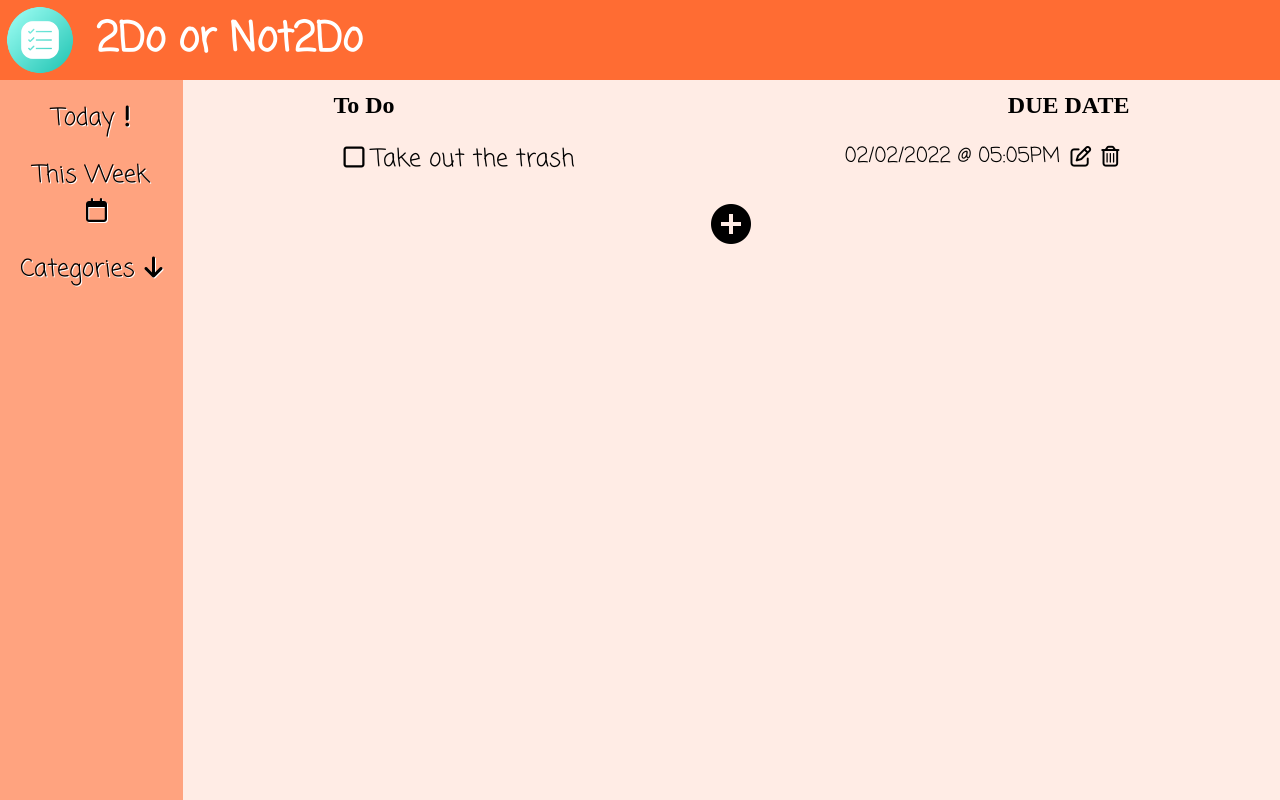
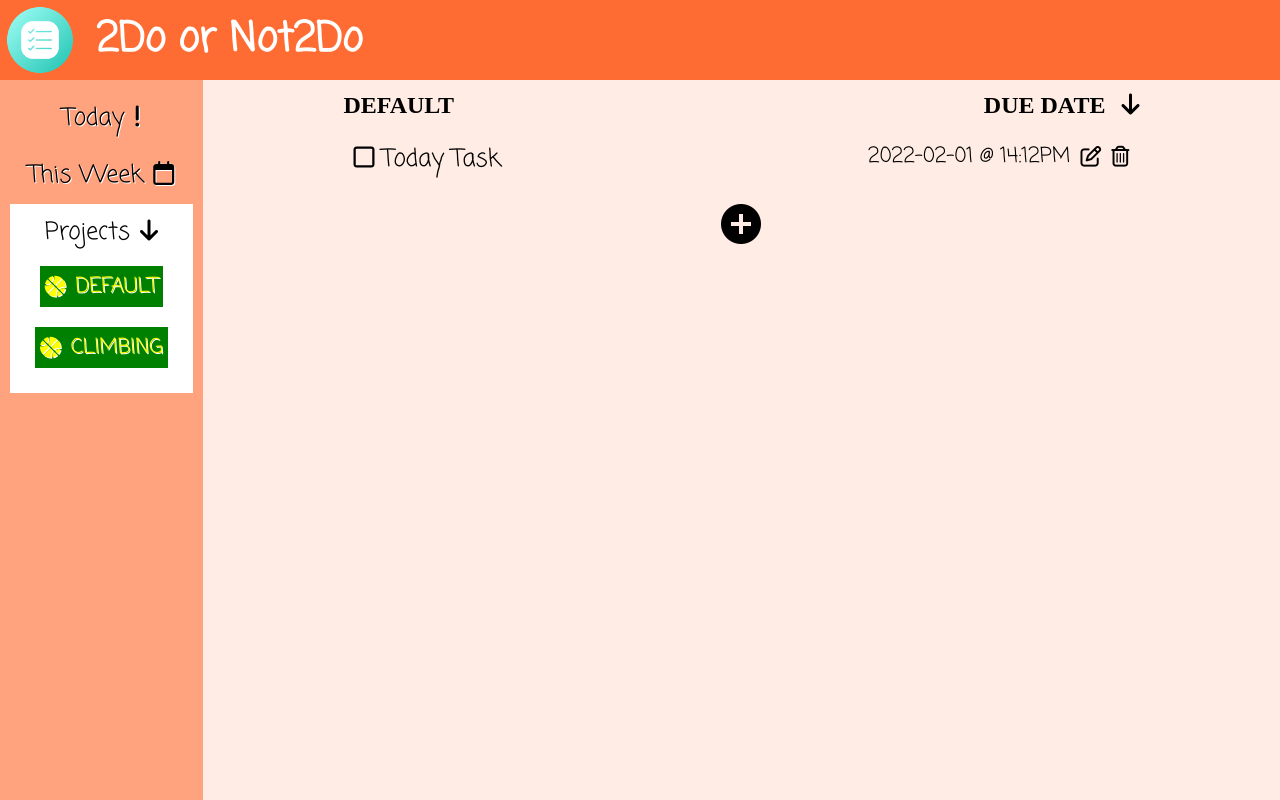
Before and after one commit to jjlagoutaris/Todo-List, a website built with webpack: page dist/index.html in a window 1280 px wide. Both pictures are taken after a click on the icon 127 px from the left and 116 px from the top of the page. Built offline with nearby package versions, Linux system fonts and the light colour scheme; a web font is replaced by a local one.

Commit message:
Add project generation functionality bind today and this week buttons to default projects for those

```diff
--- a/package.json
+++ b/package.json
@@ -18,8 +18,7 @@
   },
   "homepage": "https://github.com/jjlagoutaris/Todo-List#readme",
   "devDependencies": {
-    "@mdi/js": "^6.5.95",
-    "@mdi/react": "^1.5.0",
+    "@js-temporal/polyfill": "^0.4.0",
     "css-loader": "^6.7.1",
     "sass": "^1.49.9",
     "sass-loader": "^12.6.0",
--- a/src/index.js
+++ b/src/index.js
@@ -2,5 +2,7 @@ import './style.scss';
 import './js/addToDo';
 import './js/documentParts';
 import addEventListeners from './js/addListeners';
+// import './js/currentDate';
+import './js/projectPageGeneration';
 
 addEventListeners();
--- a/src/js/addListeners.js
+++ b/src/js/addListeners.js
@@ -1,5 +1,5 @@
 import _ from './documentParts';
-import { listOfProjects, currentProjectIndex } from './defaultProj';
+import defaults from './defaultProjects';
 import addToDoToTable from './addToDo';
 import createEditModal from './createEditModal';
 import dateFilter from './dateFilter';
@@ -25,12 +25,6 @@ const addEventListeners = () => {
     for (let i = 0; i < editModalBtns.length; i++) {
         editModalBtns[i].addEventListener('click', instantiateEditModal);
     }
-    // const editModalSubmitBtns = document.querySelectorAll('.fa-check');
-    // if(editModalSubmitBtns.length > 0){
-    //     for(let i = 0; i < editModalSubmitBtns.length; i++){
-    //         editModalSubmitBtns[i].addEventListener('click', instantiateEditModal.submitEditModal);
-    //     }
-    // }
     // create toDo modal
     _.addToDoBtn.addEventListener('click', instantiateCreationModal);
 }
@@ -42,9 +36,9 @@ const deleteToDo = (e) => {
 
     const removeFromArray = () => {
         let targetIndex = todo.getAttribute('data-index');
-        for (let i = 0; i < listOfProjects[currentProjectIndex].arr.length; i++) {
-            if (listOfProjects[currentProjectIndex].arr[i].getID() == targetIndex) {
-                listOfProjects[currentProjectIndex].removeFromList(i);
+        for (let i = 0; i < defaults.listOfProjects[defaults.currentProjectIndex].arr.length; i++) {
+            if (defaults.listOfProjects[defaults.currentProjectIndex].arr[i].getID() == targetIndex) {
+                defaults.listOfProjects[defaults.currentProjectIndex].removeFromList(i);
             }
         }
     };
@@ -75,7 +69,7 @@ const instantiateEditModal = (e) => {
     const item = e.target;
     const todo = item.parentElement.parentElement;
     const targetIndex = todo.getAttribute('data-index');
-    const shortHand = listOfProjects[currentProjectIndex];
+    const shortHand = defaults.listOfProjects[defaults.currentProjectIndex];
 
     const getToDoInfo = () => {
         for (let i = 0; i < shortHand.arr.length; i++) {
@@ -131,7 +125,8 @@ const instantiateEditModal = (e) => {
     });
 };
 
-const instantiateCreationModal = () => {
+const instantiateCreationModal = (e) => {
+    e.preventDefault();
     _.modal.showModal();
     _.modalCancelBtn.addEventListener('click', function cancelCreationModal () {
         _.modal.close();
--- a/src/js/addToDo.js
+++ b/src/js/addToDo.js
@@ -1,8 +1,9 @@
 import _ from './documentParts';
 import Todo from './todo';
-import { listOfProjects, currentProjectIndex } from './defaultProj';
+import defaults from './defaultProjects';
 import dateFilter from './dateFilter';
 import addEventListeners from './addListeners';
+import date from './currentDate';
 
 const addToDoToTable = () => {
 
@@ -15,7 +16,7 @@ const addToDoToTable = () => {
         td1.classList.add('column1');
         td2.classList.add('column2');
 
-        td1.innerHTML += `<i class="fa-regular fa-square"></i> ${createTaskName.value}`;
+        td1.innerHTML = `<i class="fa-regular fa-square"></i> ${createTaskName.value}`;
         if (createTaskDueDate.value !== '') {
             let filteredDueDate = dateFilter(createTaskDueDate.value.replace('T', ' '.replace(/-/g, '/')));
             td2.innerHTML = `${filteredDueDate} <i class="fa-regular fa-pen-to-square"></i><i class="fa-regular fa-trash-can"></i>`;
@@ -38,9 +39,13 @@ const addToDoToTable = () => {
 
     _.toDoCounter++;
 
-    listOfProjects[currentProjectIndex].addToList(toDoObj);
+    defaults.listOfProjects[defaults.currentProjectIndex].addToList(toDoObj);
 
     _.table.appendChild(row);
+    createTaskName.value = '';
+    createTaskDescription.value = '';
+    createTaskDueDate.value = date.now();
+    createTaskPriority.value = 'Normal';
     addEventListeners();
 };
 
--- /dev/null
+++ b/src/js/currentDate.js
@@ -0,0 +1,17 @@
+import { Temporal } from "@js-temporal/polyfill";
+
+const now = () => {
+    return Temporal.Now.zonedDateTimeISO().toPlainDateTime().round("minute").toString();
+};
+
+const today = () => {
+    return Temporal.Now.zonedDateTimeISO().toPlainDate().toString();
+}
+
+const thisWeek = () => {
+    let today = Temporal.Now.zonedDateTimeISO()
+    let oneWeekFromToday = today.add({ days: 7});
+    return oneWeekFromToday.toPlainDate().toString();
+}
+
+export default { now, today, thisWeek };
--- a/src/js/defaultProj.js
+++ /dev/null
@@ -1,8 +0,0 @@
-import Project from './project';
-
-const listOfProjects = [];
-let currentProjectIndex = 0;
-const defaultProj = Project("Default", "The default grouping for To Dos", 0);
-listOfProjects.push(defaultProj);
-
-export { listOfProjects, currentProjectIndex, defaultProj };
--- /dev/null
+++ b/src/js/defaultProjects.js
@@ -0,0 +1,30 @@
+import Project from './project';
+import Todo from './todo';
+
+const listOfProjects = [];
+let currentProjectIndex = 0;
+let projectCount = 0;
+
+const defaultProj = Project("Default", "The default grouping for toDos", projectCount);
+listOfProjects.push(defaultProj);
+projectCount++;
+let sampleObj = Todo('Default Task', 'Default Description', "2022-02-01 @ 14:12PM", "High", 50);
+defaultProj.addToList(sampleObj);
+
+const everythingProj = Project("Everything", "Every toDo", projectCount);
+projectCount++;
+listOfProjects.push(everythingProj);
+
+const todaysToDos = Project("Today", "Today's Tasks", projectCount);
+projectCount++;
+listOfProjects.push(todaysToDos);
+let sampleObj2 = Todo('Today Task', 'Default Description', "2022-02-01 @ 14:12PM", "High", 50);
+todaysToDos.addToList(sampleObj2);
+
+const thisWeeksToDos = Project("This Week", "This week's projects", projectCount);
+projectCount++;
+listOfProjects.push(thisWeeksToDos);
+let sampleObj3 = Todo('Week Task', 'Default Description', "2022-02-01 @ 14:12PM", "High", 50);
+thisWeeksToDos.addToList(sampleObj3);
+
+export default { listOfProjects, currentProjectIndex, defaultProj, todaysToDos, thisWeeksToDos };
--- a/src/js/documentParts.js
+++ b/src/js/documentParts.js
@@ -1,6 +1,6 @@
 const body = document.querySelector('body');
-const todaysProjects = document.querySelector('.today');
-const thisWeeksProjects = document.querySelector('.week');
+const todaysToDos = document.querySelector('.today');
+const thisWeeksToDos = document.querySelector('.week');
 const categories = document.querySelector('.categories');
 const toDoList = document.querySelector('.todoList');
 const table = document.querySelector('table');
@@ -9,15 +9,15 @@ const tableDueDate = document.querySelector('.titles.dueDate');
 const addToDoBtn = document.querySelector('.addToDoBtn');
 const modal = document.querySelector('#modal');
 const editModal = document.querySelector('#editModal');
-const creationModalTaskName = document.querySelector('.taskName');
-const creationModalTaskDescription = document.querySelector('.taskDescription');
-const creationModalTaskDueDate = document.querySelector('.taskDueDate');
-const creationModalTaskPriority = document.querySelector('.taskPriority');
+const creationModalTaskName = document.querySelector('.createTaskName');
+const creationModalTaskDescription = document.querySelector('.createTaskDescription');
+const creationModalTaskDueDate = document.querySelector('.createTaskDueDate');
+const creationModalTaskPriority = document.querySelector('.createTaskPriority');
 const modalCancelBtn = document.querySelector('.createModalCancelBtn');
 const modalSubmitBtn = document.querySelector('.createModalSubmitBtn');
 const toDoCounter = 0;
 
-export default { body, todaysProjects, thisWeeksProjects, categories,
+export default { body, todaysToDos, thisWeeksToDos, categories,
 toDoList, table, tableTitle, tableDueDate, addToDoBtn, toDoCounter, modal,
 creationModalTaskName, creationModalTaskDescription, creationModalTaskDueDate,
 creationModalTaskPriority, editModal, modalCancelBtn, modalSubmitBtn };
--- /dev/null
+++ b/src/js/projectPageGeneration.js
@@ -0,0 +1,72 @@
+import _ from './documentParts';
+import defaults from './defaultProjects';
+
+// const todaysToDos = () => {
+
+// };
+
+// const thisWeeksToDos = () => {
+
+// };
+
+const clearOldProject = () => {
+    _.table.textContent = '';
+};
+
+const generateProject = (selectedProject) => {
+    clearOldProject();
+    let header = generateTableHeader();
+    _.table.appendChild(header);
+    generateRows(selectedProject);
+};
+
+const generateTableHeader = () => {
+    let tr = document.createElement('tr');
+    tr.classList.add('titles');
+    let thProjName = document.createElement('th');
+    thProjName.classList.add('projName');
+    thProjName.textContent = 'DEFAULT';
+    let thDueDate = document.createElement('th');
+    thDueDate.classList.add('dueDate');
+    thDueDate.innerHTML = `DUE DATE <i class="fa-solid fa-arrow-down"></i>`;
+    tr.appendChild(thProjName);
+    tr.appendChild(thDueDate);
+    return tr;
+};
+
+const generateRows = (selectedProject) => {
+
+    const makeRow = (row) => {
+        const tr = document.createElement('tr');
+        tr.classList.add('createdRow');
+        tr.setAttribute('data-index', `${row.getID()}`);
+        const td1 = document.createElement('td');
+        const td2 = document.createElement('td');
+        td1.classList.add('column1');
+        td2.classList.add('column2');
+
+        td1.innerHTML = `<i class="fa-regular fa-square"></i> ${row.getTitle()}`;
+        td2.innerHTML = `${row.getDueDate()} <i class="fa-regular fa-pen-to-square"></i><i class="fa-regular fa-trash-can"></i>`;
+
+        tr.appendChild(td1);
+        tr.appendChild(td2);
+
+        return tr;
+    };
+
+    for(let i = 0; i < selectedProject.arr.length; i++){
+        _.table.appendChild(makeRow(selectedProject.arr[i]));
+    }
+
+};
+
+const generateTodaysToDos = () => {
+    generateProject(defaults.todaysToDos);
+}
+
+const generateThisWeeksToDos = () => {
+    generateProject(defaults.thisWeeksToDos);
+}
+
+_.todaysToDos.addEventListener('click', generateTodaysToDos);
+_.thisWeeksToDos.addEventListener('click', generateThisWeeksToDos);
--- a/src/style.scss
+++ b/src/style.scss
@@ -44,6 +44,9 @@ body{
         font-size: 1.5rem;
         padding: 10px;
         background-color: $SIDEBAR;
+        li.projects{
+            background-color: white;
+        }
         ul{
             text-align: center;
             list-style-type: none;
@@ -53,6 +56,31 @@ body{
                     text-decoration: none;
                     color: $SIDEBAR_TEXT;
                     text-shadow: 1px 1px white;
+                }
+            }
+        }
+        li.projects ul{
+            padding: 10px;
+            display: flex;
+            flex-direction: column;
+            gap: 10px;
+            justify-content: center;
+            align-items: center;
+            margin: 0 auto;
+            li.project{
+                font-size: 1.3rem;
+                padding: 5px;
+                &:hover{
+                    cursor: pointer;
+                }
+                a{
+                    display: flex;
+                    gap: 10px;
+                    justify-content: center;
+                    align-items: center;
+                    background-color: green;
+                    color: yellow;
+                    padding: 5px;
                 }
             }
         }
@@ -120,8 +148,13 @@ i{
 }
 
 .completed{
+    opacity: 0.5;
     text-decoration: line-through;
 }
+.completed .column2{
+    text-decoration: none;
+}
+
 
 #modal, #editModal{
     // padding: 1em;
--- a/webpack.config.js
+++ b/webpack.config.js
@@ -1,6 +1,7 @@
 const path = require('path');
 
 module.exports = {
+  devtool: 'eval-source-map',
   entry: './src/index.js',
   mode: "development",
   output: {
```
Also changed, not shown: fontAwesomeClasses.txt (+9 -4 lines), dist/index.html, 2 other files.
